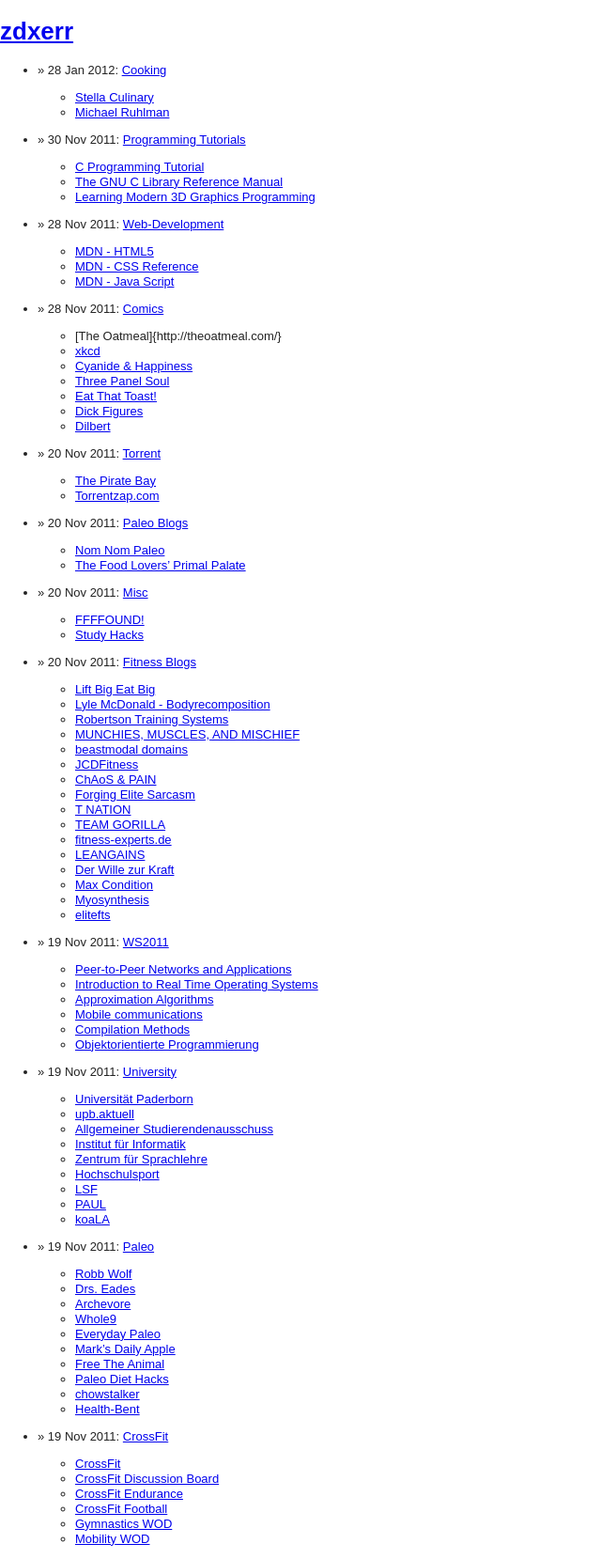
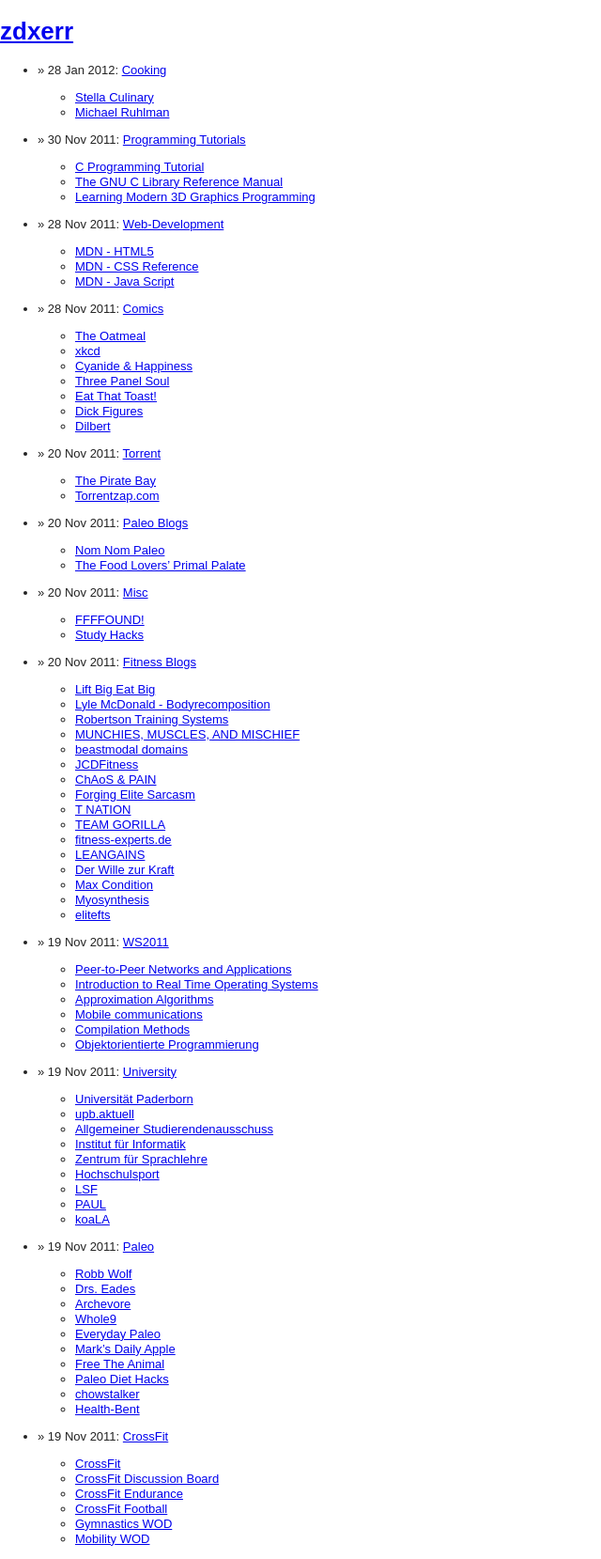
Before and after one commit to zdxerr/zdxerr.github.com, a Jekyll site: the page built from links.html, in a window 1280 px wide. Shown: the whole page at 94% size, without its empty margins (0-640 px from the left). Built offline with Jekyll 4.4.1, drawn with Linux system fonts in a browser that asks for light colours; nearby versions of some CDN libraries; Markdown is read by kramdown in place of the engine named in the settings.

Commit message:
Update _posts/2011-11-28-comics.markdown

```diff
--- a/_posts/2011-11-28-comics.markdown
+++ b/_posts/2011-11-28-comics.markdown
@@ -4,7 +4,7 @@
 categories: [links, commics, fun]
 ---
 
-- [The Oatmeal]{http://theoatmeal.com/}
+- [The Oatmeal](http://theoatmeal.com/)
 - [xkcd](http://xkcd.com/)
 - [Cyanide & Happiness](http://www.explosm.net/comics/)
 - [Three Panel Soul](http://threepanelsoul.com/)
```
